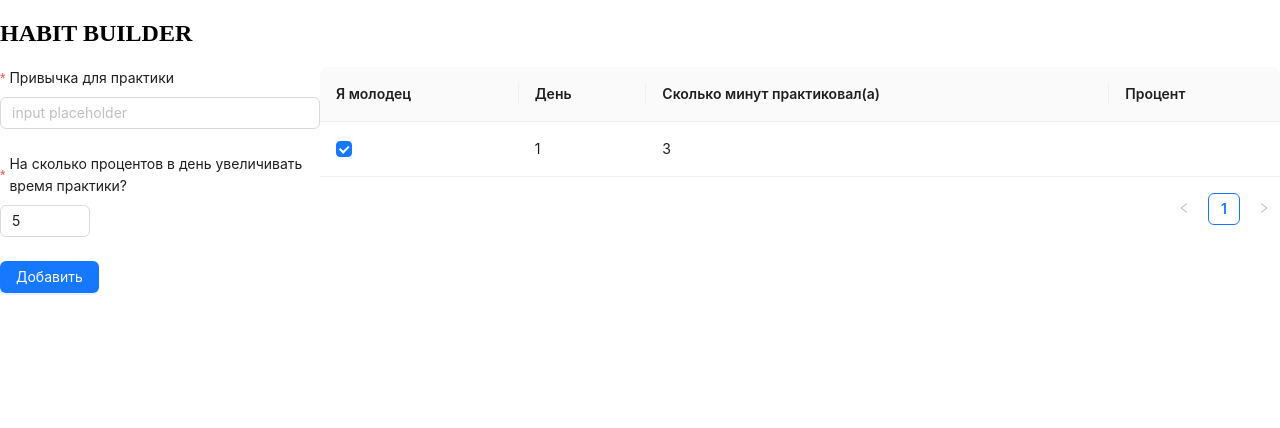
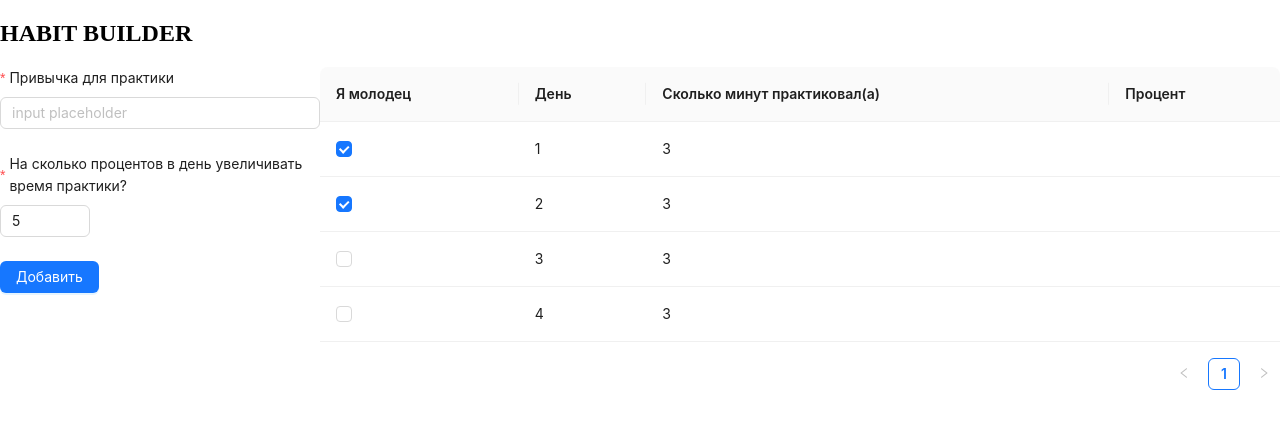
Before and after one commit to thegymnasiaproject/gymnasia, a Next.js app: page /turtle-pace in a window 1280 px wide. Shown: the top 428 px of the page. Built offline with nearby package versions, Linux system fonts and the light colour scheme.

Commit message:
Add some data for deployment testing

```diff
--- a/src/app/turtle-pace/page.tsx
+++ b/src/app/turtle-pace/page.tsx
@@ -56,6 +56,24 @@ const data: DataType[] = [
     key: '1',
     isDone: true,
     day: 1,
+    minutes: 3,
+  },
+  {
+    key: '2',
+    isDone: true,
+    day: 2,
+    minutes: 3,
+  },
+  {
+    key: '3',
+    isDone: false,
+    day: 3,
+    minutes: 3,
+  },
+  {
+    key: '4',
+    isDone: false,
+    day: 4,
     minutes: 3,
   },
 ]
```
